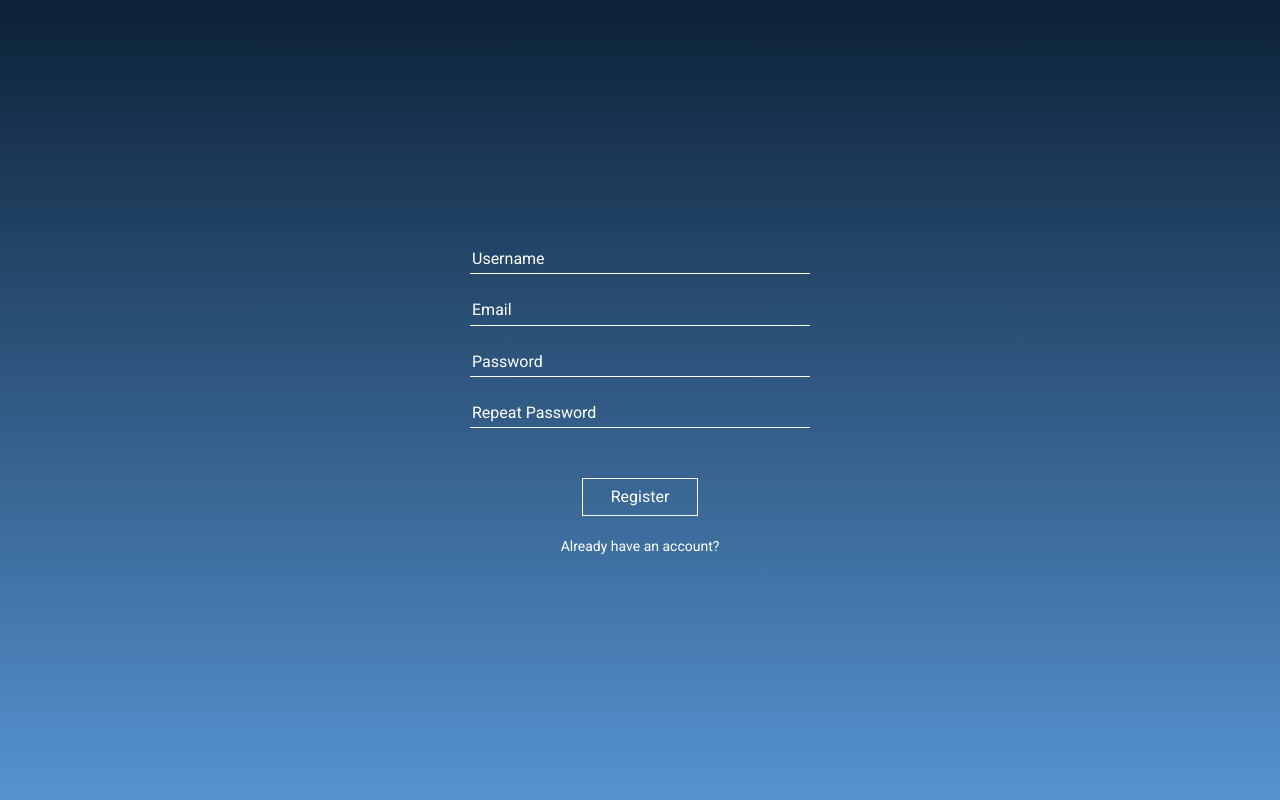
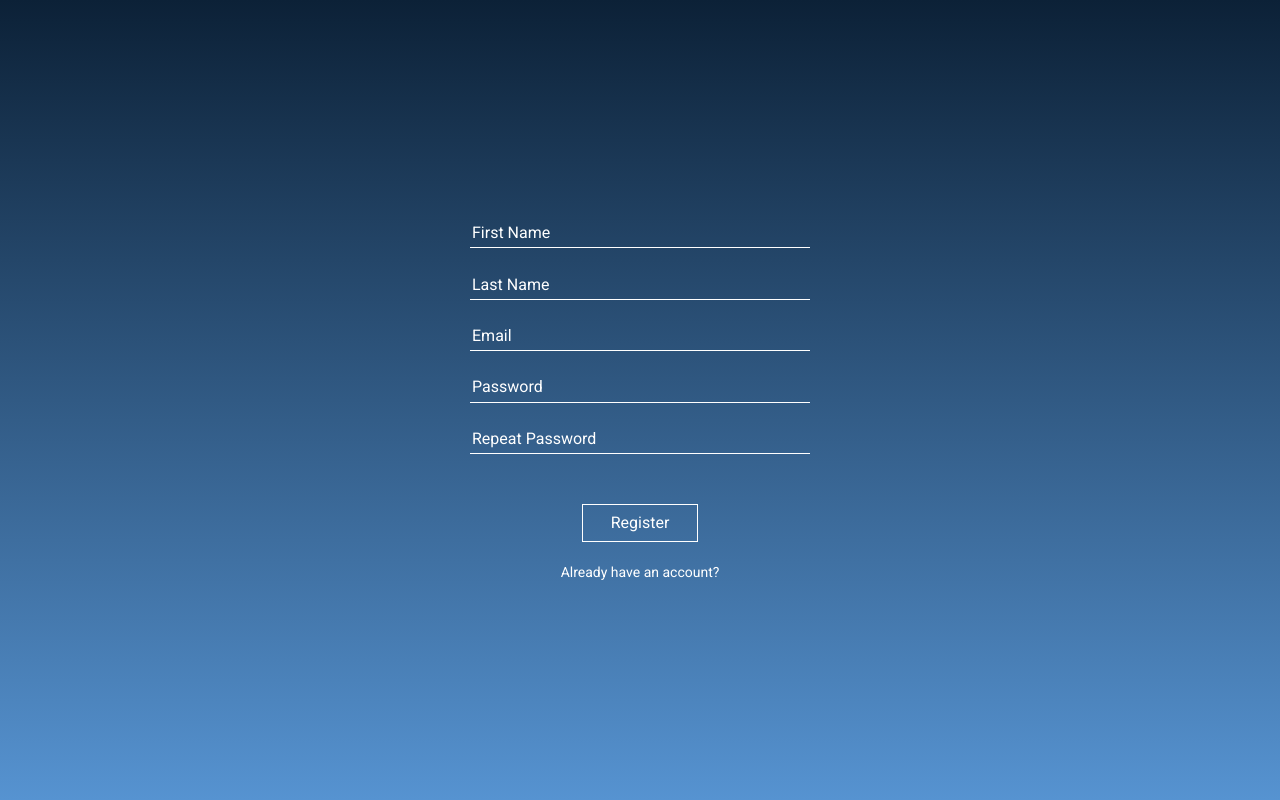
Before and after one commit to shashank655/practice_attendance, a PHP site: page /signup.php in a window 1280 px wide. Run offline with PHP 8.4, Linux system fonts and the light colour scheme.

Commit message:
changes in sign up

```diff
--- a/employee/class/User.php
+++ b/employee/class/User.php
@@ -20,8 +20,8 @@ class User extends MySQLCN {
                 return false;
             }
         $qry = 'INSERT INTO `users`
-            (`user_name`,`email_address`, `password`, `user_role`)
-            VALUES ( "'. $data['user_name'] . '", "'. $data['email_address'] .'" , "'. md5($data['password']) .'" ,"1")';
+            (`first_name`,`last_name`,`email_address`, `password`, `user_role`)
+            VALUES ( "'. $data['first_name'] . '" , "'. $data['last_name'] . '" , "'. $data['email_address'] .'" , "'. md5($data['password']) .'" ,"1")';
         $res = $this->insert($qry);
         if ($res) {
             return true;
--- a/employee/config/config.php
+++ b/employee/config/config.php
@@ -1,10 +1,10 @@
 <?php
 @session_start();
 define("DB_SERVER", "localhost");
-define("DB_DATABASE", "practice");
+define("DB_DATABASE", "attendance");
 define("DB_USERNAME", "root");
-define("DB_PASSWORD", "admin");
-define('DOCUMENT_ROOT',$_SERVER['DOCUMENT_ROOT']."/practice/");
-define("ROOT", 'http://'.$_SERVER['HTTP_HOST'].'/practice/employee/');
-define("BASE_ROOT",'http://'.$_SERVER['HTTP_HOST'].'/practice/');
+define("DB_PASSWORD", "");
+define('DOCUMENT_ROOT',$_SERVER['DOCUMENT_ROOT']."/practice_attendance/");
+define("ROOT", 'http://'.$_SERVER['HTTP_HOST'].'/practice_attendance/employee/');
+define("BASE_ROOT",'http://'.$_SERVER['HTTP_HOST'].'/practice_attendance/');
 ?>
--- a/signup.php
+++ b/signup.php
@@ -46,7 +46,11 @@
                         <form id="signupform" action="employee/process/processUser.php" method="post">
                         <input type="hidden" value="super_admin_signup" name="type" />
                            <div class="form-group custom-mt-form-group">
-								<input type="text" placeholder="Username"/ name="user_name">
+								<input type="text" placeholder="First Name"/ name="first_name">
+                                <i class="bar"></i>
+							</div>
+			<div class="form-group custom-mt-form-group">
+								<input type="text" placeholder="Last Name"/ name="last_name">
                                 <i class="bar"></i>
 							</div>
                            <div class="form-group custom-mt-form-group">
```
Also changed, not shown: 1 other file.
